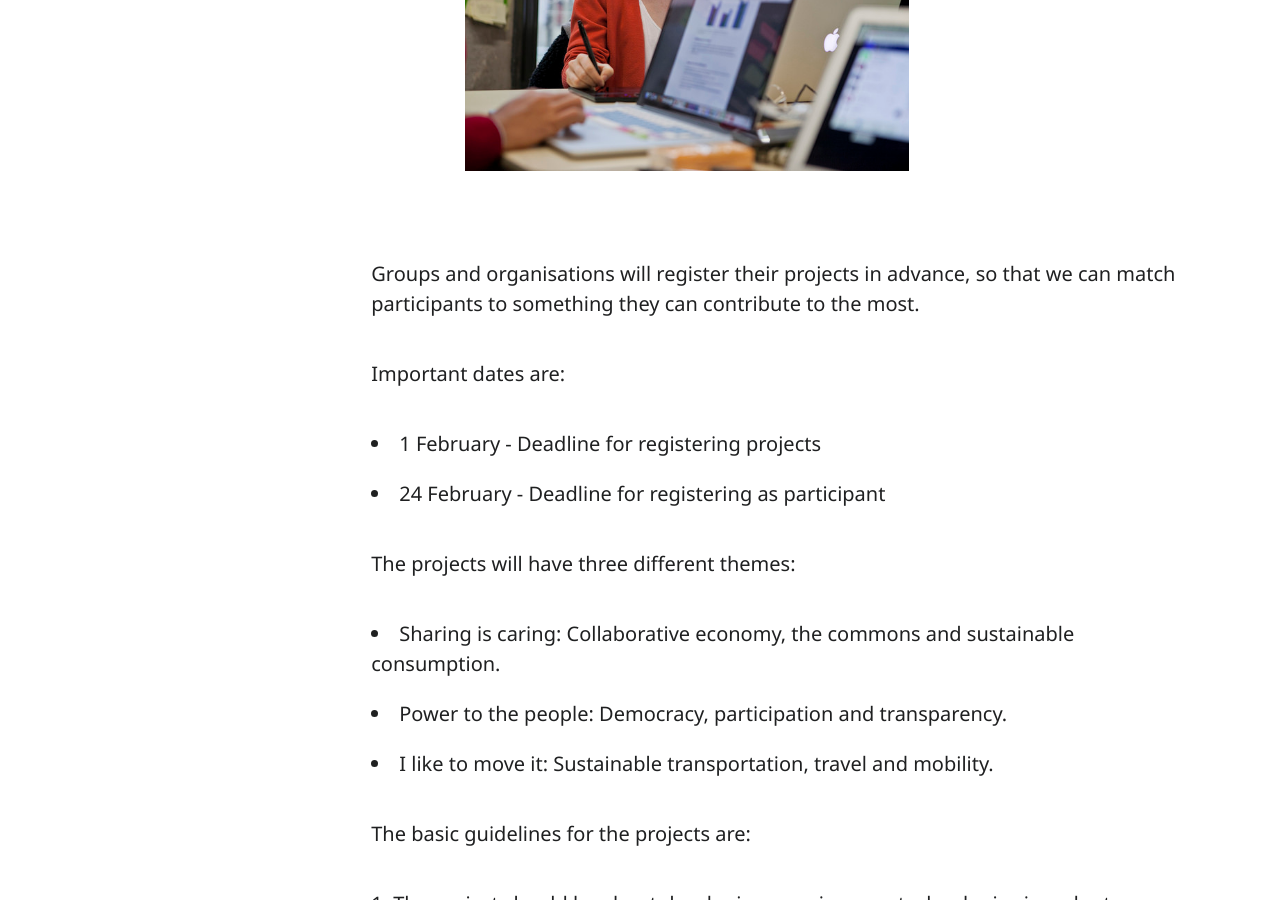
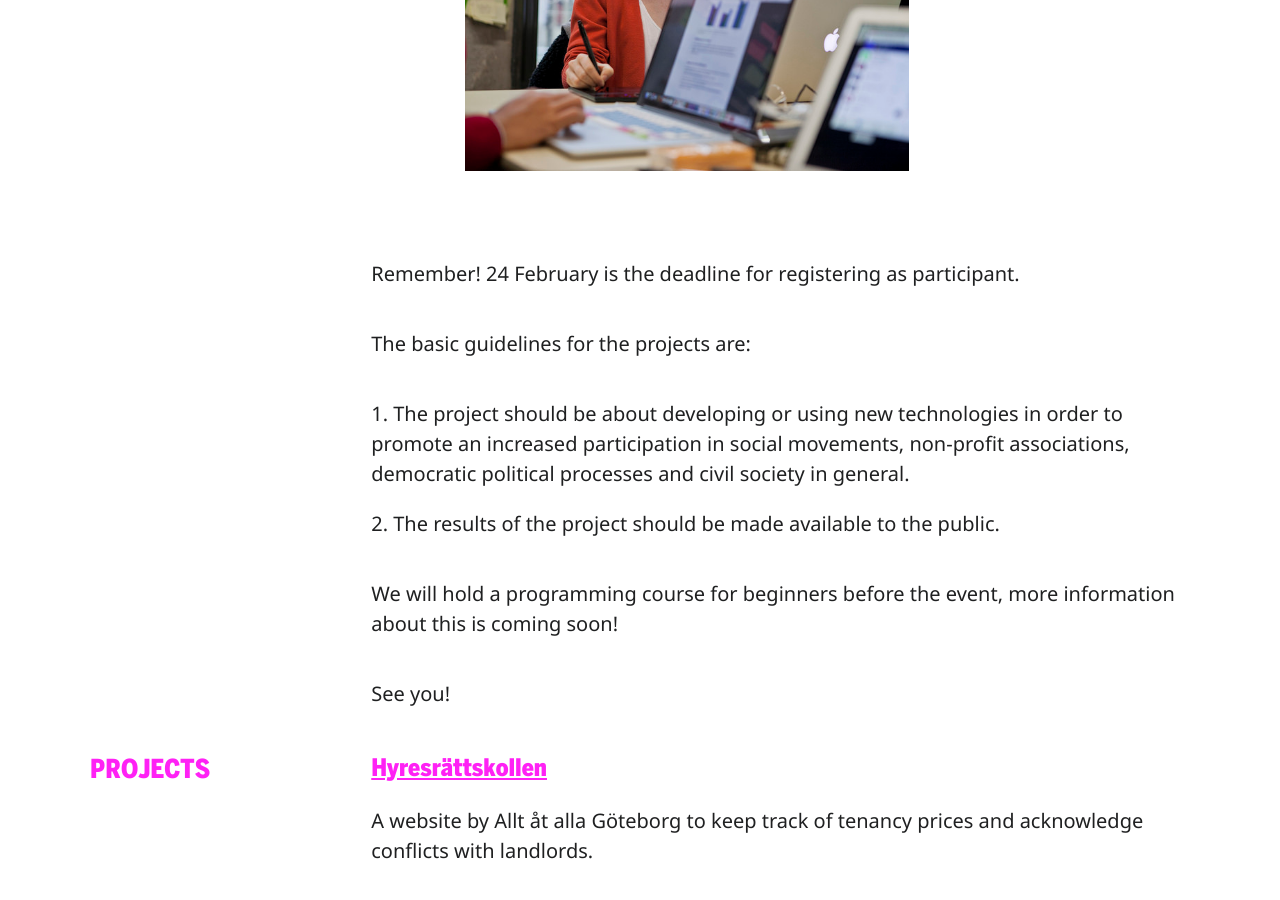
Before and after one commit to civictechsweden/civictech.se, a Jekyll site: the page built from _hackathons/hackathon-1-en.md, in a window 1280 px wide and 900 px high, scrolled down 818 px. Built offline with Jekyll 4.4.1, drawn with Linux system fonts in a browser that asks for light colours; nearby versions of some CDN libraries.

Commit message:
Updated Hackathon 1 En

```diff
--- a/_hackathons/hackathon-1-en.md
+++ b/_hackathons/hackathon-1-en.md
@@ -2,31 +2,22 @@
 title: 'Hackathon #1'
 permalink: "/en/hackathon-1/"
 lang: en
+ref: hackathon-1
+image: "/uploads/hackathon-1.jpg"
+excerpt: 'Hackathon #1 for the civic tech community of Gothenburg'
+ingress-text: Welcome to Gothenburg's new meeting point for the civic tech community!
+  The first hackathon will be a full day of exciting projects, good food and fika
+  in a friendly atmosphere.
 event-date: 2018-03-10 00:00:00 +01:00
 event-date-desc: 10 March 2018, 10 am - 7 pm
 place: Viktoriahuset, Gothenburg, Sweden
-ref: hackathon-1
 links:
 - title: Register
   url: https://www.eventbrite.com/e/civictechgbg-hackathon-1-tickets-39479679785
   style: button
-excerpt: 'Hackathon #1 for the civic tech community of Gothenburg'
-ingress-text: Welcome to Gothenburg's new meeting point for the civic tech community!
-  The first hackathon will be a full day of exciting projects, good food and fika
-  in a friendly atmosphere.
-image: "/uploads/hackathon-1.jpg"
 ---
 
-Groups and organisations will register their projects in advance, so that we can match participants to something they can contribute to the most.
-
-Important dates are:
-* 1 February - Deadline for registering projects
-* 24 February - Deadline for registering as participant
-
-The projects will have three different themes:
-* Sharing is caring: Collaborative economy, the commons and sustainable consumption.
-* Power to the people: Democracy, participation and transparency.
-* I like to move it: Sustainable transportation, travel and mobility.
+Remember! 24 February is the deadline for registering as participant.
 
 The basic guidelines for the projects are:
 1. The project should be about developing or using new technologies in order to promote an increased participation in social movements, non-profit associations, democratic political processes and civil society in general.
```
